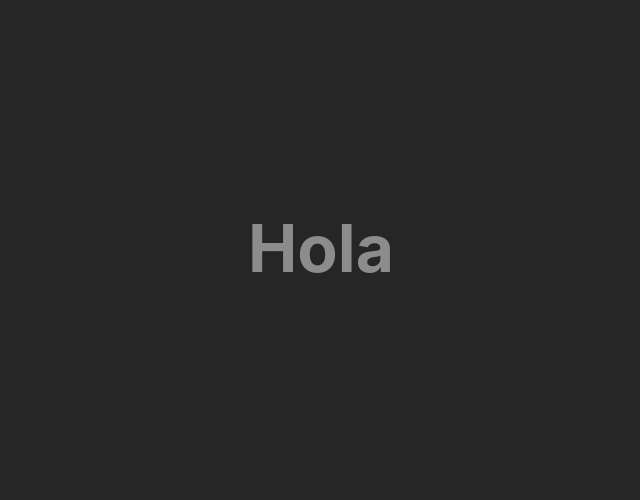
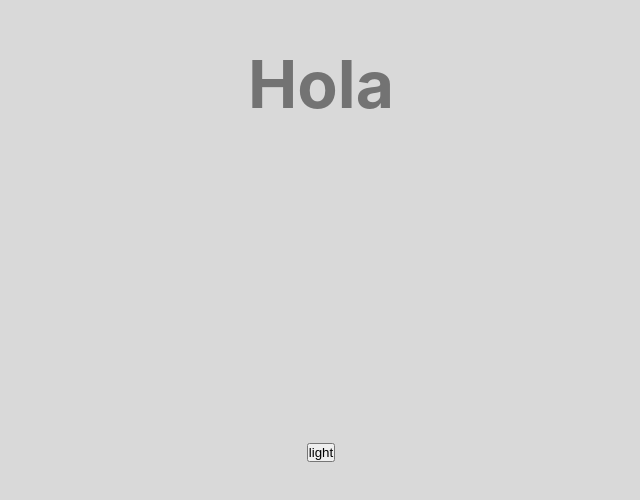
Before and after one commit to CrgioYalux/proyecto_integrador, a React (Vite) app in the folder client/: page / in a window 1280 px wide. Shown: the part 152-652 px from the top of the page, without its empty margins (319-959 px from the left). Built offline with nearby package versions, Linux system fonts and the light colour scheme.

Commit message:
feat: create theme provider and providers wrapper

```diff
--- a/client/src/App.tsx
+++ b/client/src/App.tsx
@@ -1,9 +1,14 @@
-import './App.css'
+import './App.css';
+import ProvidersWrapper from './providers/Wrapper';
+import SwitchThemeBT from './components/SwitchThemeBT';
 
 function App() {
-  return (
-    <h2>Hola</h2>
-  )
-}
+    return (
+        <ProvidersWrapper>
+            <h2>Hola</h2>
+            <SwitchThemeBT />
+        </ProvidersWrapper>
+    );
+};
 
-export default App
+export default App;
--- /dev/null
+++ b/client/src/components/SwitchThemeBT/index.tsx
@@ -0,0 +1,15 @@
+import { useTheme } from '../../providers/Theme';
+
+interface SwitchThemeBTProps {
+
+};
+
+const SwitchThemeBT: React.FC<SwitchThemeBTProps> = () => {
+    const [theme, switchTheme] = useTheme();
+
+    return (
+        <button onClick={() => switchTheme()}>{theme}</button>
+    );
+};
+
+export default SwitchThemeBT;
--- /dev/null
+++ b/client/src/providers/Theme/index.tsx
@@ -0,0 +1,44 @@
+import { createContext, useContext, useState, useEffect } from "react";
+import type { Theme } from './utils';
+import { getSystemTheme, applyTheme } from './utils';
+
+type ThemeContext = readonly [
+    theme: Theme,
+    switchTheme: () => void,
+];
+
+const Context = createContext<ThemeContext>([
+    'dark',
+    () => {},
+]);
+
+interface ThemeContextProviderProps {
+    children: React.ReactNode;
+};
+
+const ThemeContextProvider: React.FC<ThemeContextProviderProps> = ({ children }) => {
+    const [theme, setTheme] = useState<Theme>('light');
+
+    useEffect(() => {
+        const systemTheme = getSystemTheme();
+        setTheme(systemTheme);
+        applyTheme(systemTheme);
+    }, []);
+
+    const switchTheme = (): void => {
+        const newTheme = theme === 'light' ? 'dark' : 'light';
+        setTheme(newTheme);
+        applyTheme(newTheme);
+    };
+
+    const value: ThemeContext = [theme, switchTheme];
+
+    return (
+        <Context.Provider value={value}>
+            {children}
+        </Context.Provider>
+    );
+};
+
+export default ThemeContextProvider;
+export const useTheme = () => useContext<ThemeContext>(Context);
--- /dev/null
+++ b/client/src/providers/Theme/utils.ts
@@ -0,0 +1,18 @@
+const Themes = ['dark', 'light'] as const;
+
+type Theme = typeof Themes[number];
+
+function getSystemTheme(): Theme {
+    if (
+        window.matchMedia &&
+        window.matchMedia('(prefers-color-scheme: dark)').matches
+    ) return 'dark';
+    return 'light';
+}
+
+function applyTheme(theme: Theme): void {
+    document.documentElement.className = theme;
+}
+
+export type { Theme };
+export { Themes, getSystemTheme, applyTheme };
--- /dev/null
+++ b/client/src/providers/Wrapper/index.tsx
@@ -0,0 +1,15 @@
+import ThemeContextProvider from "../Theme";
+
+interface ProvidersWrapperProps {
+    children: React.ReactNode;
+};
+
+const ProvidersWrapper: React.FC<ProvidersWrapperProps> = ({ children }) => {
+    return (
+        <ThemeContextProvider>
+        {children}
+        </ThemeContextProvider>
+    );
+};
+
+export default ProvidersWrapper;
```
Also changed, not shown: client/src/main.tsx (+5 -5 lines).
